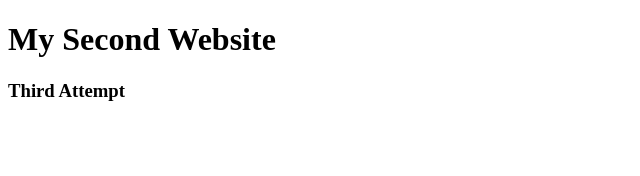
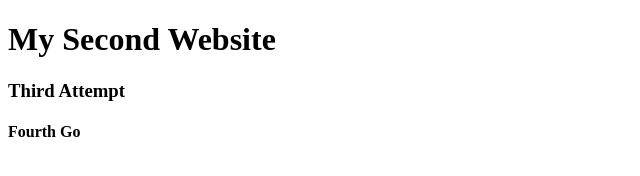
Before and after one commit to jah2488/cool-project, a plain HTML site: page index.html in a window 1280 px wide. Shown: the full height of the page, 0-640 px from the left. Drawn offline with Linux system fonts and the light colour scheme.

Commit message:
Adding the fourth

```diff
--- a/index.html
+++ b/index.html
@@ -6,5 +6,6 @@
 <body>
   <h1>My Second Website</h1>
   <h3>Third Attempt</h3>
+  <h4>Fourth Go</h4>
 </body>
 </html>
```
